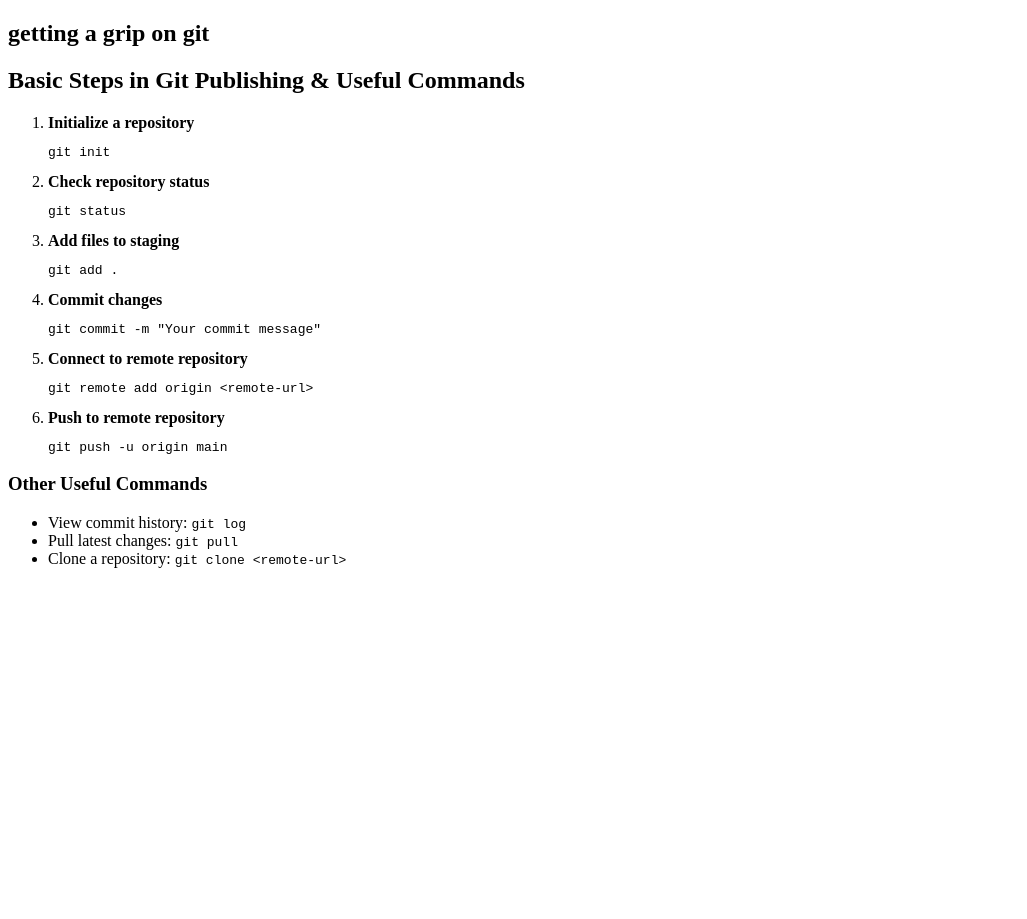
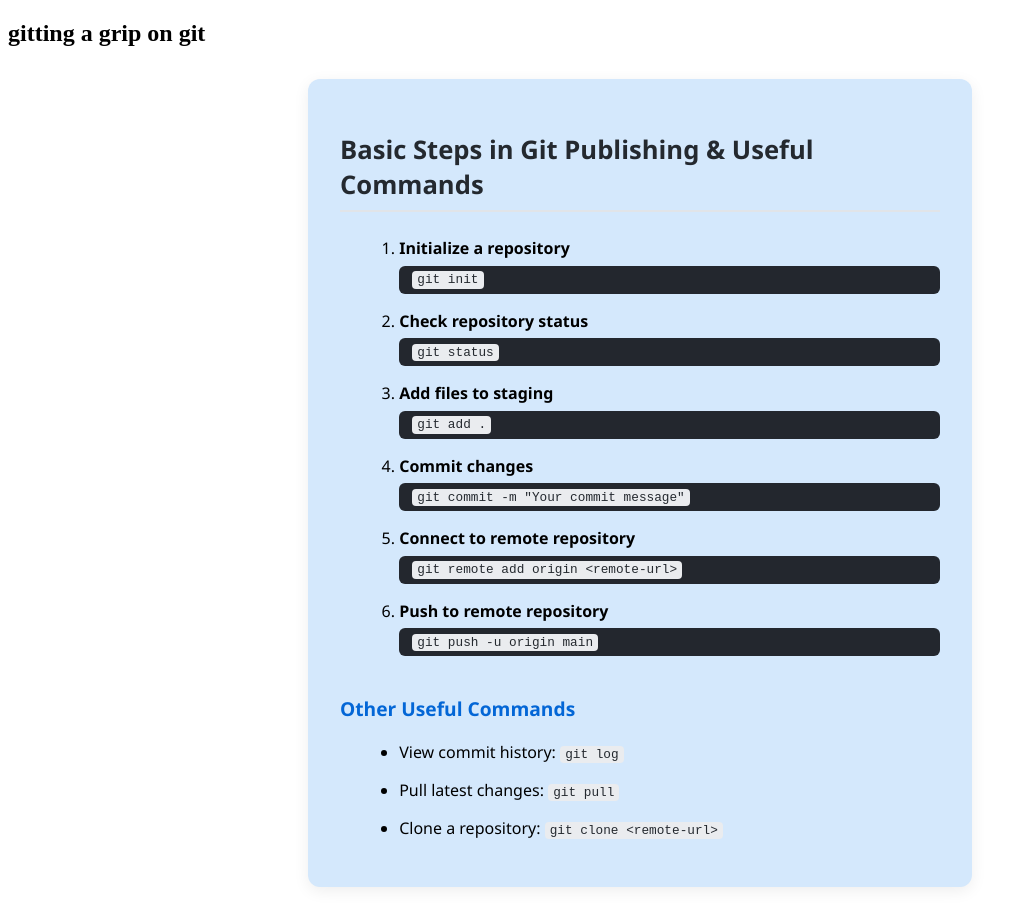
Before and after one commit to GnomezHub/FrontEnd, a plain HTML site: page index.html in a window 1280 px wide. Shown: the whole page, without its empty margins (0-1027 px from the left). Before the commit the page ends 800 px from the top, so only its background shows below. Drawn offline with Linux system fonts and the light colour scheme.

Commit message:
prettyfied

```diff
--- /dev/null
+++ b/gitguide.css
@@ -0,0 +1,44 @@
+ .git-guide {
+      background: #d4e8fc;
+      border-radius: 12px;
+      padding: 2em;
+      max-width: 600px;
+      margin: 2em auto;
+      box-shadow: 0 4px 16px rgba(0, 0, 0, 0.07);
+      font-family: 'Segoe UI', Arial, sans-serif;
+    }
+    .git-guide h2 {
+      color: #24292f;
+      border-bottom: 2px solid #e1e4e8;
+      padding-bottom: 0.3em;
+      margin-bottom: 1em;
+      font-size: 1.6em;
+    }
+    .git-guide ol, .git-guide ul {
+      margin-left: 1.2em;
+    }
+    .git-guide li {
+      margin-bottom: 1em;
+    }
+    .git-guide pre {
+      background: #23272e;
+      color: #e6e6e6;
+      padding: 0.5em 1em;
+      border-radius: 6px;
+      font-size: 1em;
+      overflow-x: auto;
+      margin-top: 0.5em;
+      margin-bottom: 0;
+    }
+    .git-guide code {
+      background: #eaecef;
+      color: #24292f;
+      padding: 0.1em 0.4em;
+      border-radius: 4px;
+      font-size: 0.98em;
+    }
+    .git-guide h3 {
+      margin-top: 2em;
+      color: #0366d6;
+      font-size: 1.2em;
+    }s
--- a/index.html
+++ b/index.html
@@ -1,15 +1,16 @@
 <!DOCTYPE html>
 <html lang="en">
 <head>
+    <link rel="stylesheet" href="gitguide.css">
     <meta charset="UTF-8">
     <meta name="viewport" content="width=device-width, initial-scale=1.0">
     <title>Git a grip</title>
 </head>
 <body>
-    <h2>getting a grip on git</h2>
+    <h2>gitting a grip on git</h2>
 
-    <section>
-      <h2>Basic Steps in Git Publishing & Useful Commands</h2>
+    <section class="git-guide">
+      <h2>Basic Steps in Git Publishing &amp; Useful Commands</h2>
       <ol>
         <li><strong>Initialize a repository</strong>
           <pre><code>git init</code></pre>
@@ -37,5 +38,7 @@
         <li>Clone a repository: <code>git clone &lt;remote-url&gt;</code></li>
       </ul>
     </section>
+
+
 </body>
 </html>
```
